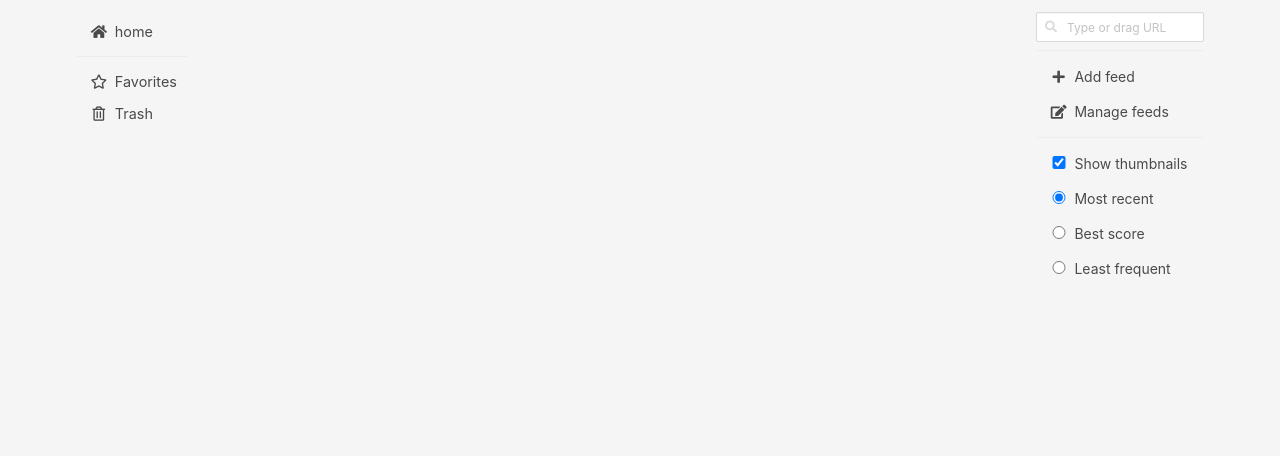
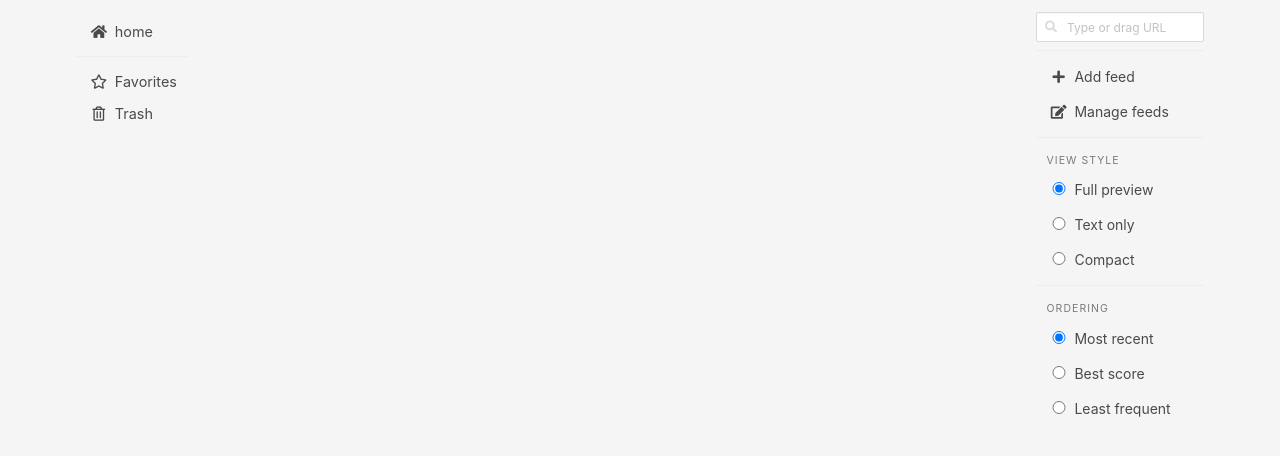
Before and after one commit to facundoolano/feedi, a Flask app: page / in a window 1280 px wide. Shown: the top 456 px of the page. Run offline with Flask 3, Linux system fonts and the light colour scheme; data that the repository does not hold is empty; parts of the project's set-up code (start-up, migrations or seed data) failed here and were passed over; some libraries are stand-ins or nearby versions.

Commit message:
Add support for a compact view (#23)
* use styles instead of logic to hide pinned body

* add support for compact view

* add labels

```diff
--- a/feedi/routes.py
+++ b/feedi/routes.py
@@ -464,13 +464,6 @@ def raw_entry(id):
 
 
 # TODO improve this views to accept only valid values
-@app.post("/session/<setting>")
-def toggle_setting(setting):
-    flask.session[setting] = not flask.session.get(setting, False)
-    return '', 204
-
-
-# TODO improve this views to accept only valid values
 @app.post("/session")
 def update_setting():
     for (key, value) in flask.request.form.items():
--- a/feedi/static/css/main.css
+++ b/feedi/static/css/main.css
@@ -310,3 +310,11 @@ https://github.com/jgthms/bulma/issues/1561#issuecomment-535475428 */
     border: solid 1px #ddcea2;
     border-top:0;
 }
+
+.feed-entry[data-view=compact] .body-container, #pinned-entry-list .body-container {
+    display: none;
+}
+
+.feed-entry[data-view=text] .media-url-container {
+    display: none;
+}
--- a/feedi/templates/base.html
+++ b/feedi/templates/base.html
@@ -115,14 +115,31 @@
                        {% endif %}
                        <hr class="dropdown-divider is-hidden-mobile"/>
                        <form>
-                       <label class="checkbox dropdown-item">
-                           <input type="checkbox" {% if not session.hide_media %} checked {% endif %}
-                                  name="hide_media"
-                                  hx-post="/session/hide_media" _="on click toggle .is-hidden on .media-url-container">
-                           Show thumbnails
+                           <label class="radio dropdown-item">
+                           <p class="menu-label">View style</p>
+                               <input
+                                   hx-post="/session" _="on click set .feed-entry@data-view to 'full'"
+                                   {% if not session.view or session.view == "full" %} checked {% endif %}
+                                   type="radio" name="view" value="full">
+                               Full preview
                            </label>
-
                            <label class="radio dropdown-item">
+                               <input
+                                   hx-post="/session" _="on click set .feed-entry@data-view to 'text'"
+                                   {% if session.view == "text" %} checked {% endif %}
+                                   type="radio" name="view" value="text">
+                               Text only
+                           </label>
+                           <label class="radio dropdown-item">
+                               <input
+                                   hx-post="/session" _="on click set .feed-entry@data-view to 'compact'"
+                                   {% if session.view == "compact" %} checked {% endif %}
+                                   type="radio" name="view" value="compact">
+                               Compact
+                           </label>
+                           <hr class="dropdown-divider"/>
+                           <label class="radio dropdown-item">
+                               <p class="menu-label">Ordering</p>
                                <input
                                    hx-post="/session" _="on htmx:afterRequest go to the top of the body then reload() the location of the window"
                                    {% if not session.ordering or session.ordering == "recency" %} checked {% endif %}
--- a/feedi/templates/entry_list_page.html
+++ b/feedi/templates/entry_list_page.html
@@ -4,6 +4,7 @@
             then on keydown[key is 'ArrowUp'] focus() the previous <.feed-entry:not(.is-hidden)/> then go to middle of me then halt
             then on focus call window.getSelection().removeAllRanges()"
      data-id="{{entry.id}}"
+     data-view="{{ session.view | default('full')}}"
 >
      <div class="card-content">
          {% if entry.reblogged_by %}
@@ -21,10 +22,10 @@
              <div class="column">
                  {% include "entry_header.html" %}
 
-                 {% if (entry.body or entry.media_url) and not is_pinned_list %}
+                 {% if (entry.body or entry.media_url) %}
                  <div class="columns body-container">
                      {% if entry.media_url %}
-                     <div class="column is-one-quarter media-url-container {% if session.hide_media %}is-hidden{% endif %}">
+                     <div class="column is-one-quarter media-url-container">
                          <figure class="image media-url is-5by3 is-clickable" tabindex="-1"
                                  _="on click add .is-active to the next .modal then halt">
                              <img src="{{ entry.media_url }}" alt="article preview" onerror='this.parentNode.parentNode.style.display = "none"'>
```
Lines whose indentation alone changed are shown as unchanged.
